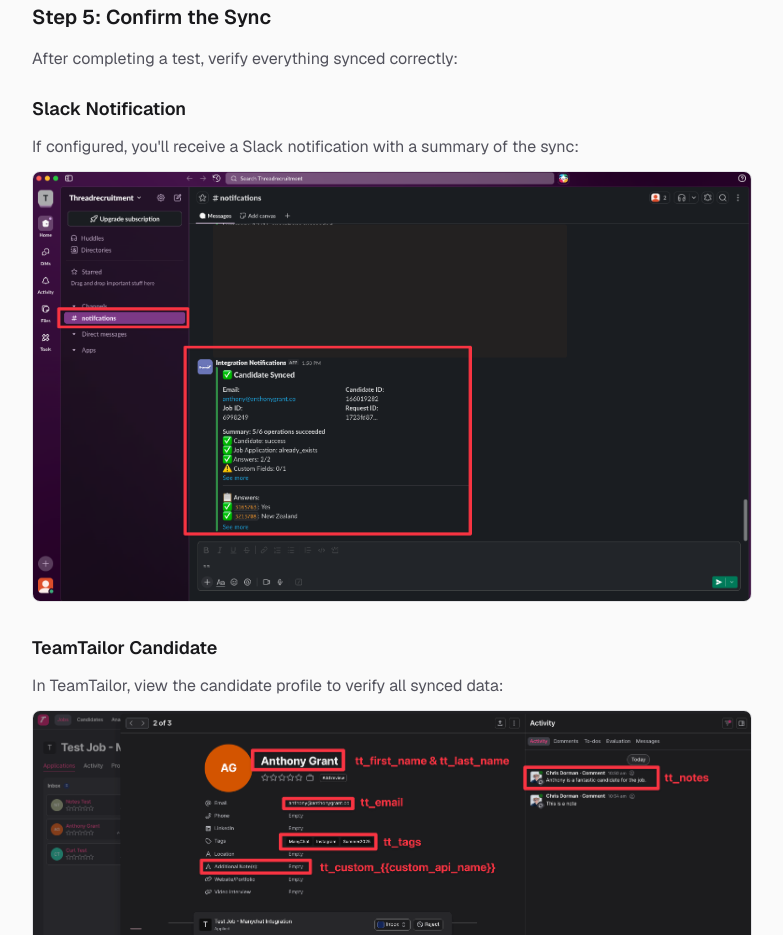
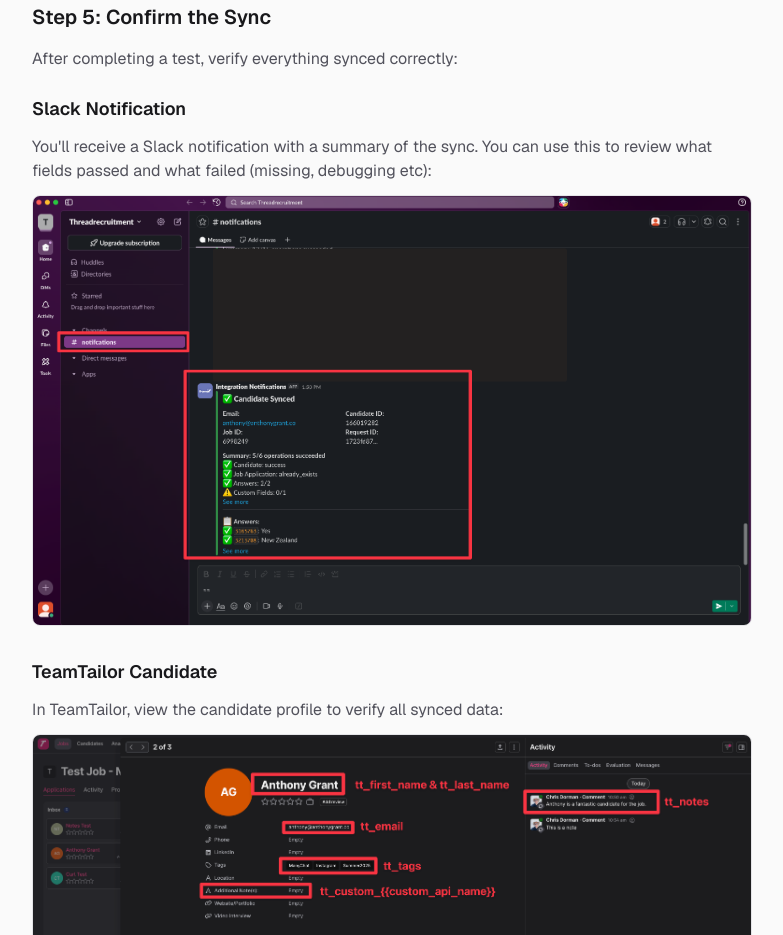
Before and after one commit to Thread-Recruitment/thread-recruitment-integration, a Next.js app: page /docs in a window 1280 px wide. Shown: the part 4140-5075 px from the top of the page, without its empty margins (376-1159 px from the left). Built offline with nearby package versions, Linux system fonts and the light colour scheme.

Commit message:
Update slack notifcaiotn

```diff
--- a/app/docs/page.tsx
+++ b/app/docs/page.tsx
@@ -348,7 +348,7 @@
               Slack Notification
             </h3>
             <p className="mb-3 text-zinc-600 dark:text-zinc-400">
-              If configured, you&apos;ll receive a Slack notification with a summary of the sync:
+              You&apos;ll receive a Slack notification with a summary of the sync. You can use this to review what fields passed and what failed (missing, debugging etc):
             </p>
             {/* eslint-disable-next-line @next/next/no-img-element */}
             <img
```
